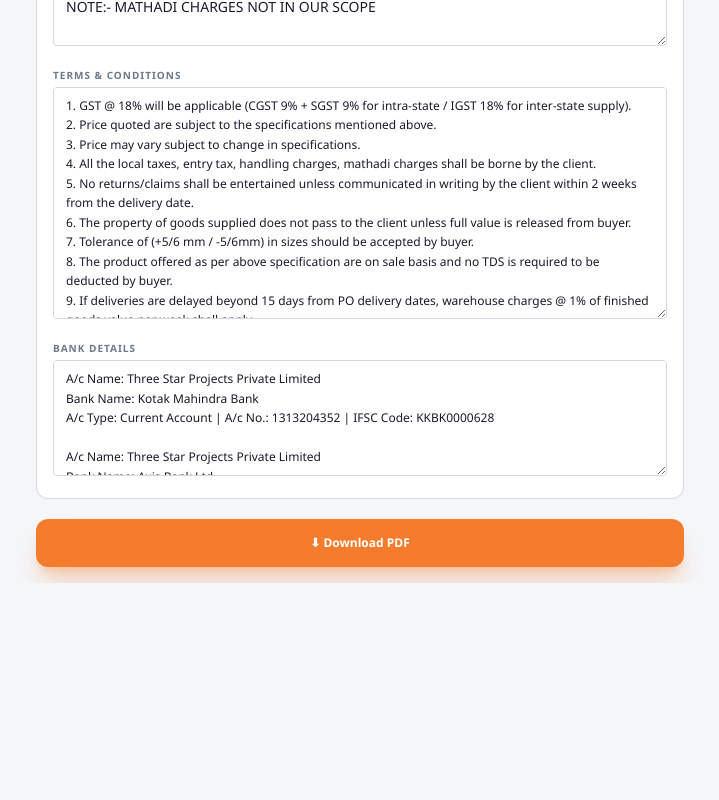
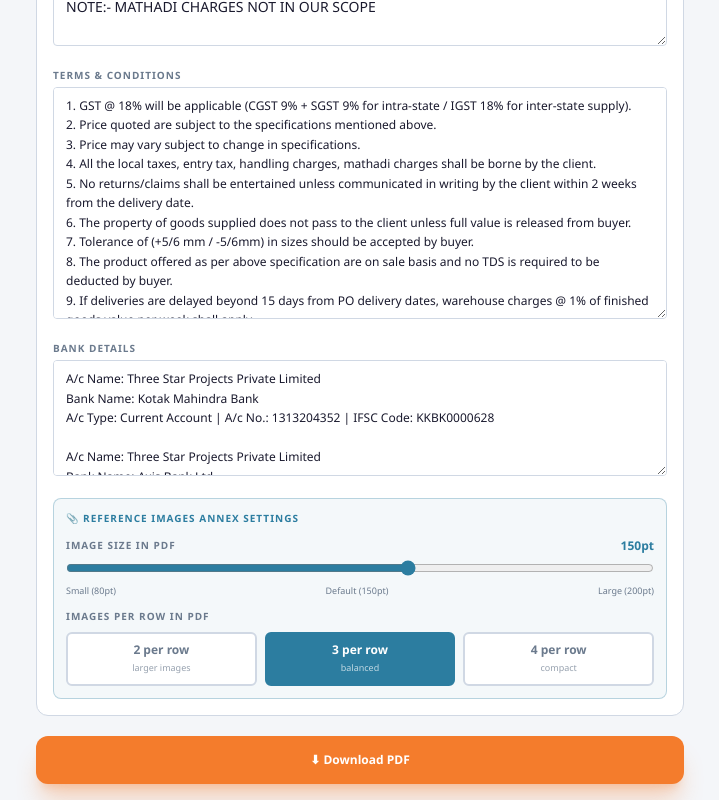
Before and after one commit to ThreeStarProjects/quotation-maker, a React (Vite) app: page / in a window 1280 px wide. Shown: the part 1865-2665 px from the top of the page, without its empty margins (280-999 px from the left). Before the commit the page ends 2448 px from the top, so only its background shows below. Built offline with nearby package versions, Linux system fonts and the light colour scheme; what @react-pdf/renderer would draw is missing.

Commit message:
Update TermsSection.jsx

```diff
--- a/src/components/editor/TermsSection.jsx
+++ b/src/components/editor/TermsSection.jsx
@@ -2,12 +2,13 @@ import { useQuote } from '../../context/QuoteContext'
 import { SectionHdr, Card } from '../ui'
 
 export default function TermsSection() {
-  const { note, setNote, terms, setTerms, bank, setBank } = useQuote()
+  const { note, setNote, terms, setTerms, bank, setBank, annexImgSize, setAnnexImgSize, annexImgCols, setAnnexImgCols } = useQuote()
 
   return (
     <Card className="mb-3">
       <SectionHdr title="Note · Terms & Conditions · Bank Details" />
       <div className="p-4 space-y-4">
+
         <div>
           <label className="block text-[10px] font-bold text-muted uppercase tracking-widest mb-1">Note</label>
           <textarea
@@ -15,6 +16,7 @@ export default function TermsSection() {
             className="w-full px-3 py-2 border border-border rounded text-sm bg-white outline-none focus:border-teal resize-y"
           />
         </div>
+
         <div>
           <label className="block text-[10px] font-bold text-muted uppercase tracking-widest mb-1">Terms & Conditions</label>
           <textarea
@@ -22,6 +24,7 @@ export default function TermsSection() {
             className="w-full px-3 py-2 border border-border rounded text-xs bg-white outline-none focus:border-teal resize-y leading-relaxed"
           />
         </div>
+
         <div>
           <label className="block text-[10px] font-bold text-muted uppercase tracking-widest mb-1">Bank Details</label>
           <textarea
@@ -29,6 +32,59 @@ export default function TermsSection() {
             className="w-full px-3 py-2 border border-border rounded text-xs bg-white outline-none focus:border-teal resize-y leading-relaxed"
           />
         </div>
+
+        {/* Annex Image Settings */}
+        <div className="bg-teal/5 border border-teal/30 rounded-lg p-3">
+          <p className="text-[10px] font-bold text-teal uppercase tracking-widest mb-3">
+            📎 Reference Images Annex Settings
+          </p>
+
+          {/* Size slider */}
+          <div className="mb-3">
+            <div className="flex justify-between items-center mb-1">
+              <label className="text-[10px] font-bold text-muted uppercase tracking-widest">
+                Image Size in PDF
+              </label>
+              <span className="text-xs font-bold text-teal">{annexImgSize}pt</span>
+            </div>
+            <input
+              type="range" min={80} max={200} step={10} value={annexImgSize}
+              onChange={e => setAnnexImgSize(Number(e.target.value))}
+              className="w-full accent-teal"
+            />
+            <div className="flex justify-between text-[9px] text-muted mt-0.5">
+              <span>Small (80pt)</span>
+              <span>Default (150pt)</span>
+              <span>Large (200pt)</span>
+            </div>
+          </div>
+
+          {/* Images per row */}
+          <div>
+            <label className="block text-[10px] font-bold text-muted uppercase tracking-widest mb-2">
+              Images per Row in PDF
+            </label>
+            <div className="flex gap-2">
+              {[2, 3, 4].map(n => (
+                <button
+                  key={n}
+                  onClick={() => setAnnexImgCols(n)}
+                  className={`flex-1 py-2 rounded-md text-xs font-bold border-2 transition-all cursor-pointer
+                    ${annexImgCols === n
+                      ? 'bg-teal text-white border-teal'
+                      : 'bg-white text-muted border-border hover:border-teal'
+                    }`}
+                >
+                  {n} per row
+                  <div className="font-normal text-[9px] mt-0.5 opacity-70">
+                    {n === 2 ? 'larger images' : n === 3 ? 'balanced' : 'compact'}
+                  </div>
+                </button>
+              ))}
+            </div>
+          </div>
+        </div>
+
       </div>
     </Card>
   )
```
